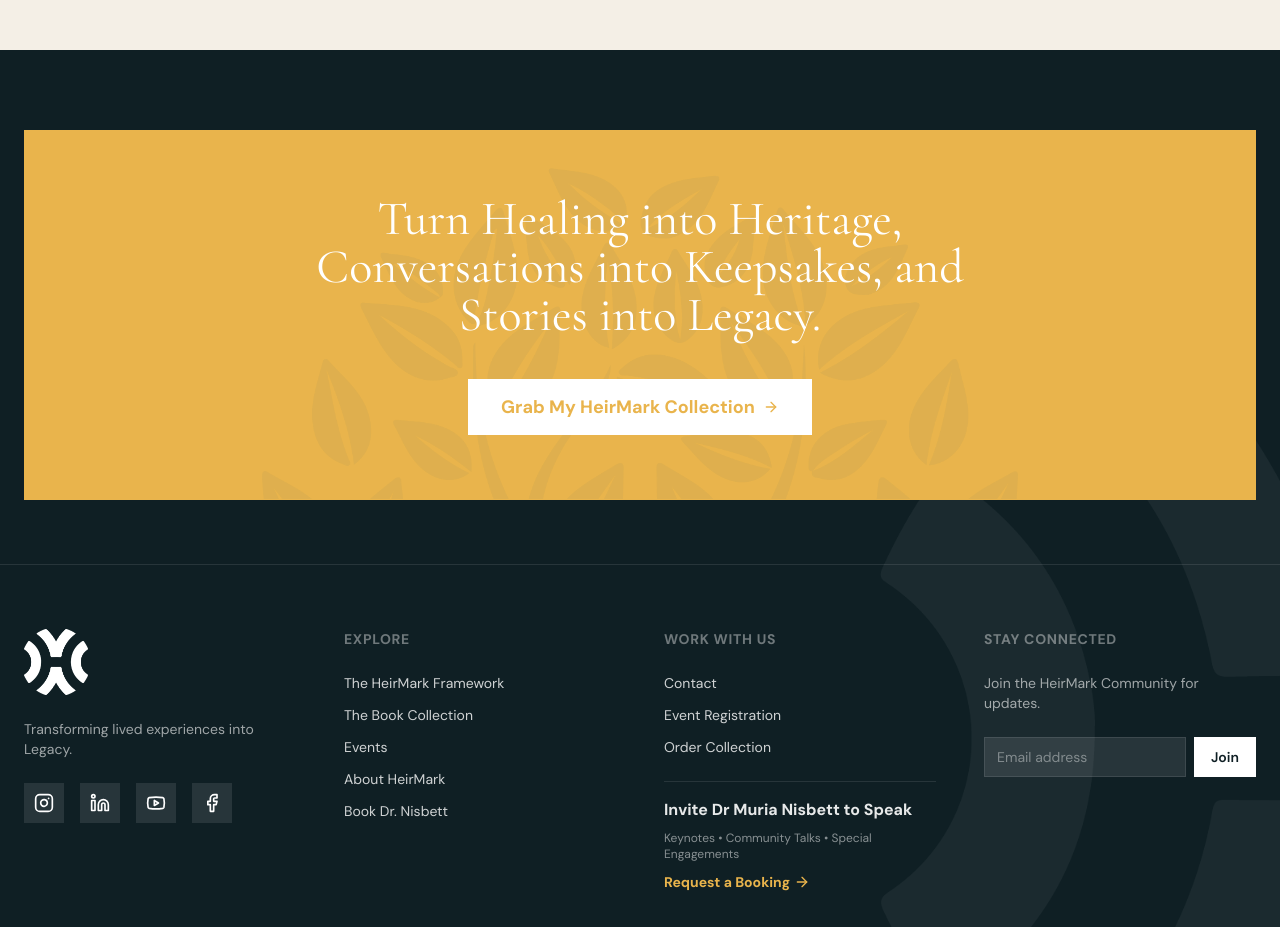
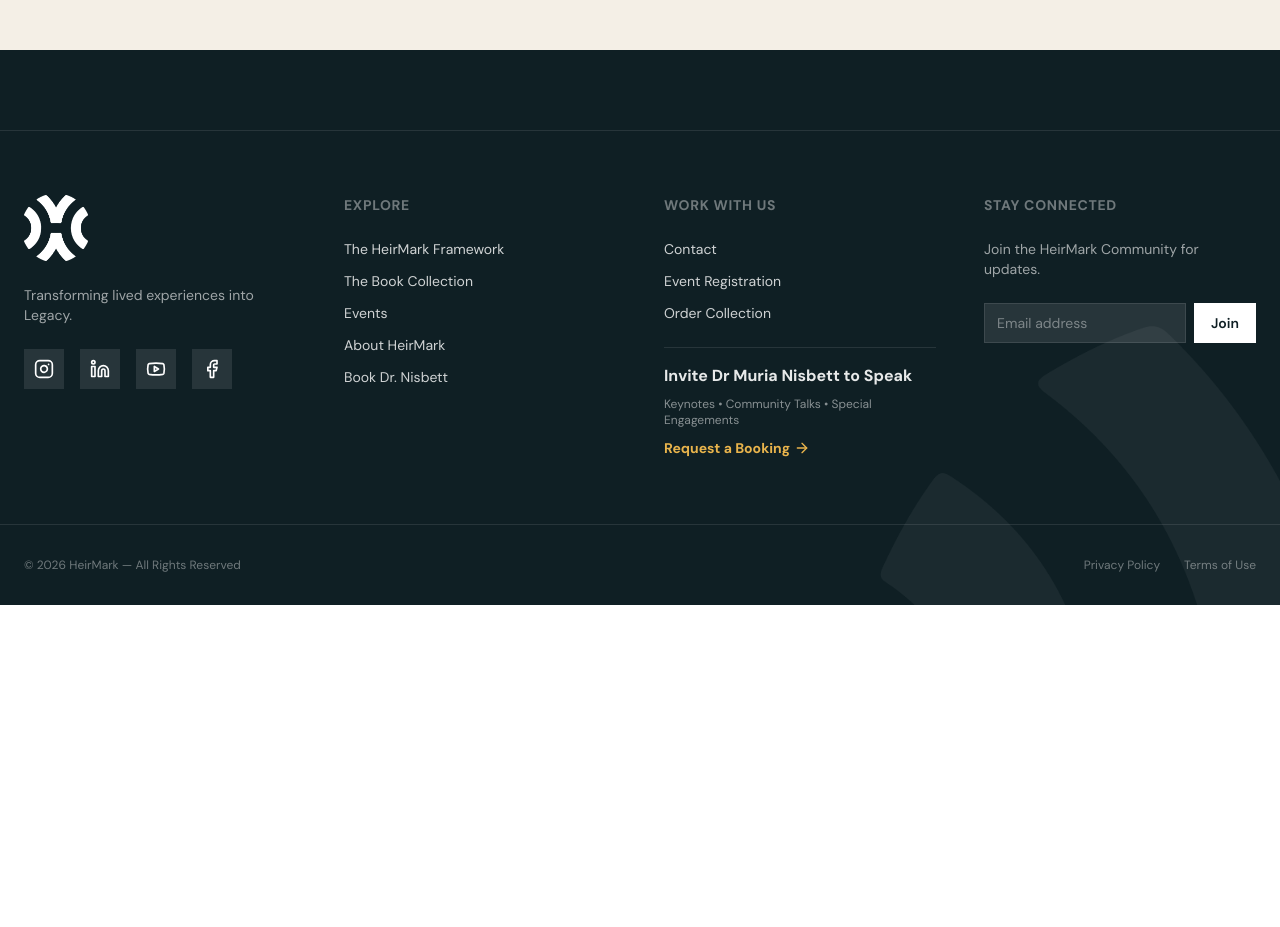
Before and after one commit to jeansamist/heirmark-website, a Next.js app: page / in a window 1280 px wide. Shown: the part 7520-8447 px from the top of the page. After the commit the page ends 8125 px from the top, so only its background shows below. Built offline with nearby package versions, Linux system fonts and the light colour scheme.

Commit message:
Update Footer.tsx

```diff
--- a/components/home/Footer.tsx
+++ b/components/home/Footer.tsx
@@ -61,7 +61,7 @@
         width={800}
         height={800}
       />
-      <div className="container mx-auto px-6 mb-16">
+      {/* <div className="container mx-auto px-6 mb-16">
         <Reveal className="bg-secondary rounded-3xl p-10 md:p-16 text-center relative overflow-hidden border border-secondary/40">
           <Image
             src="/leefs.png"
@@ -89,7 +89,7 @@
             </div>
           </div>
         </Reveal>
-      </div>
+      </div> */}
 
       <div className="container mx-auto px-6 grid md:grid-cols-4 gap-12 border-t border-white/10 pt-16">
         <div className="space-y-6">
```
